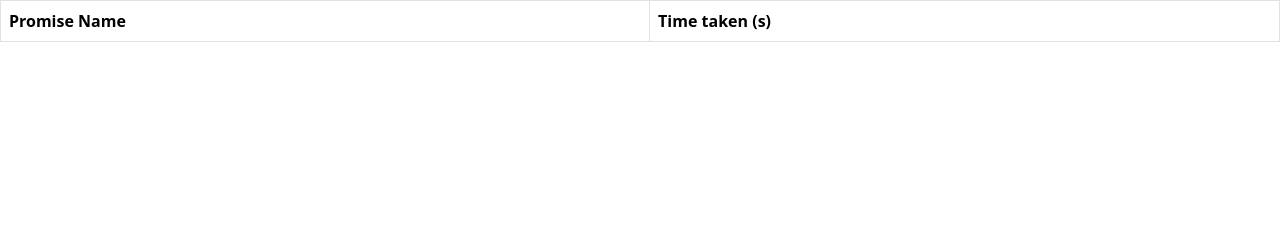
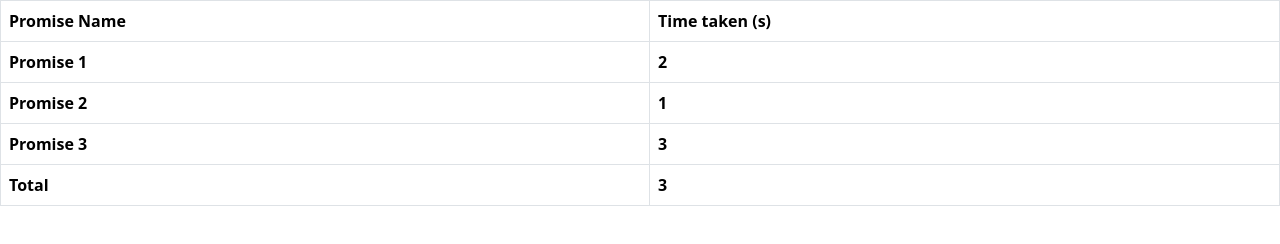
Before and after one commit to acciojob/wait-for-multiple-promises-Amithariyale, a website: page main.html in a window 1280 px wide. Drawn offline with nearby package versions, Linux system fonts and the light colour scheme.

Commit message:
created a submission

```diff
--- a/main.html
+++ b/main.html
@@ -19,6 +19,9 @@
           <th>Promise Name</th>
           <th>Time taken (s)</th>
         </tr>
+		  <tr id="loader">
+			  <td style="text-align:center;" colspan=2>Loading...</td>
+		  </tr>
       </thead>
       <tbody id="output"></tbody>
     </table>
--- a/script.js
+++ b/script.js
@@ -1 +1,38 @@
 //your JS code here. If required.
+const p1=new Promise((resolve,reject)=>{
+	setTimeout(()=>{
+		resolve({p:"Promise 1",t:"2"})
+	},2000)
+})
+const p2=new Promise((resolve,reject)=>{
+	setTimeout(()=>{
+		resolve({p:"Promise 2",t:"1"})
+	},1000)
+})
+const p3=new Promise((resolve,reject)=>{
+	setTimeout(()=>{
+		resolve({p:"Promise 3",t:"3"})
+	},3000)
+})
+const lastTime=new Date().getTime();
+Promise.all([p1,p2,p3])
+	.then((res)=>{
+		document.getElementById('loader').style.display='none';
+		const table=document.querySelector('thead');
+		for(let i=0;i<res.length;i++){
+			table.innerHTML+=
+				`
+				<tr>
+		          <th>${res[i].p}</th>
+		          <th>${res[i].t}</th>
+		        </tr>
+				`
+		}
+		table.innerHTML+=
+			`
+			<tr>
+			  <th>Total</th>
+			  <th>${(new Date().getTime()-lastTime)/1000}</th>
+			</tr>
+			`
+	})
```
